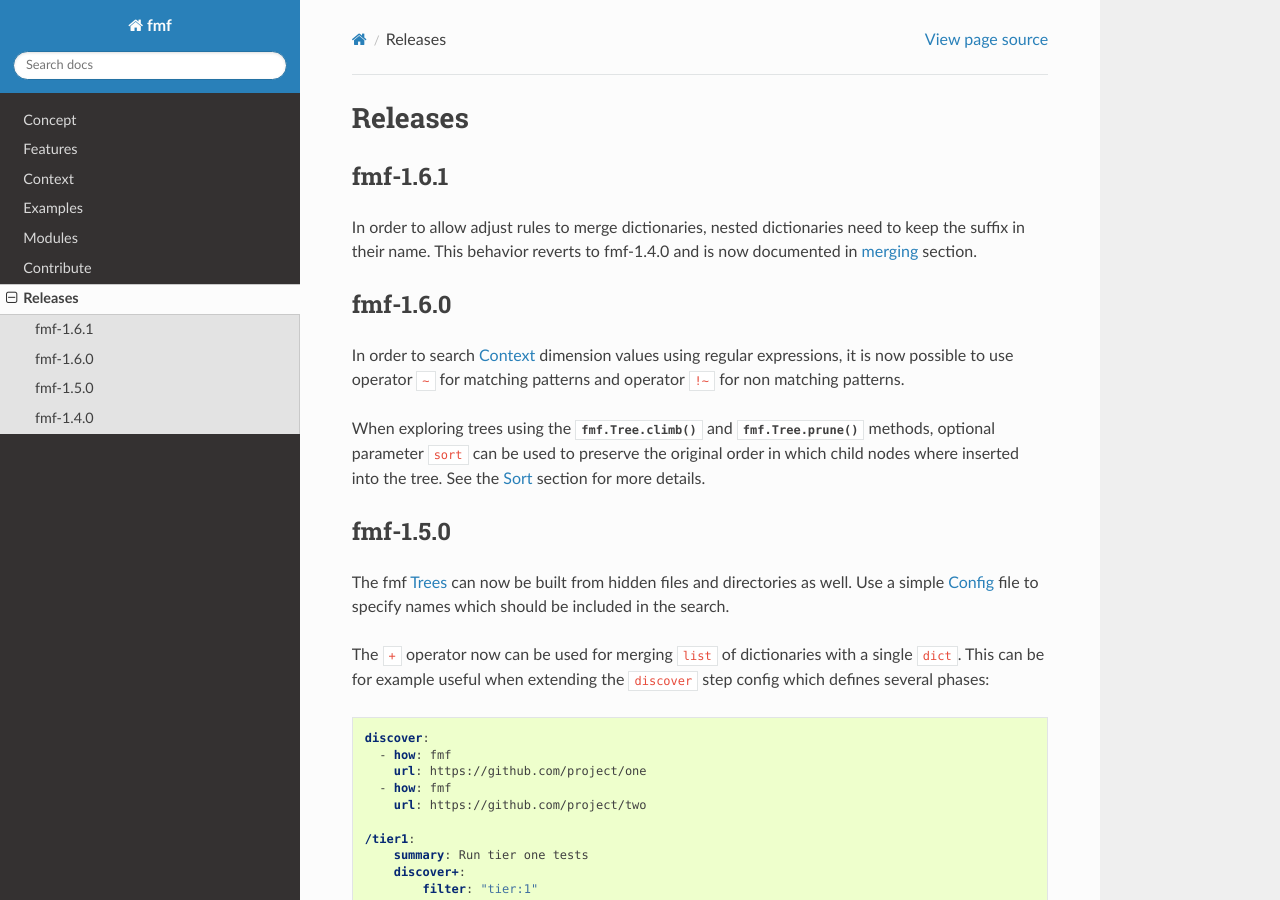
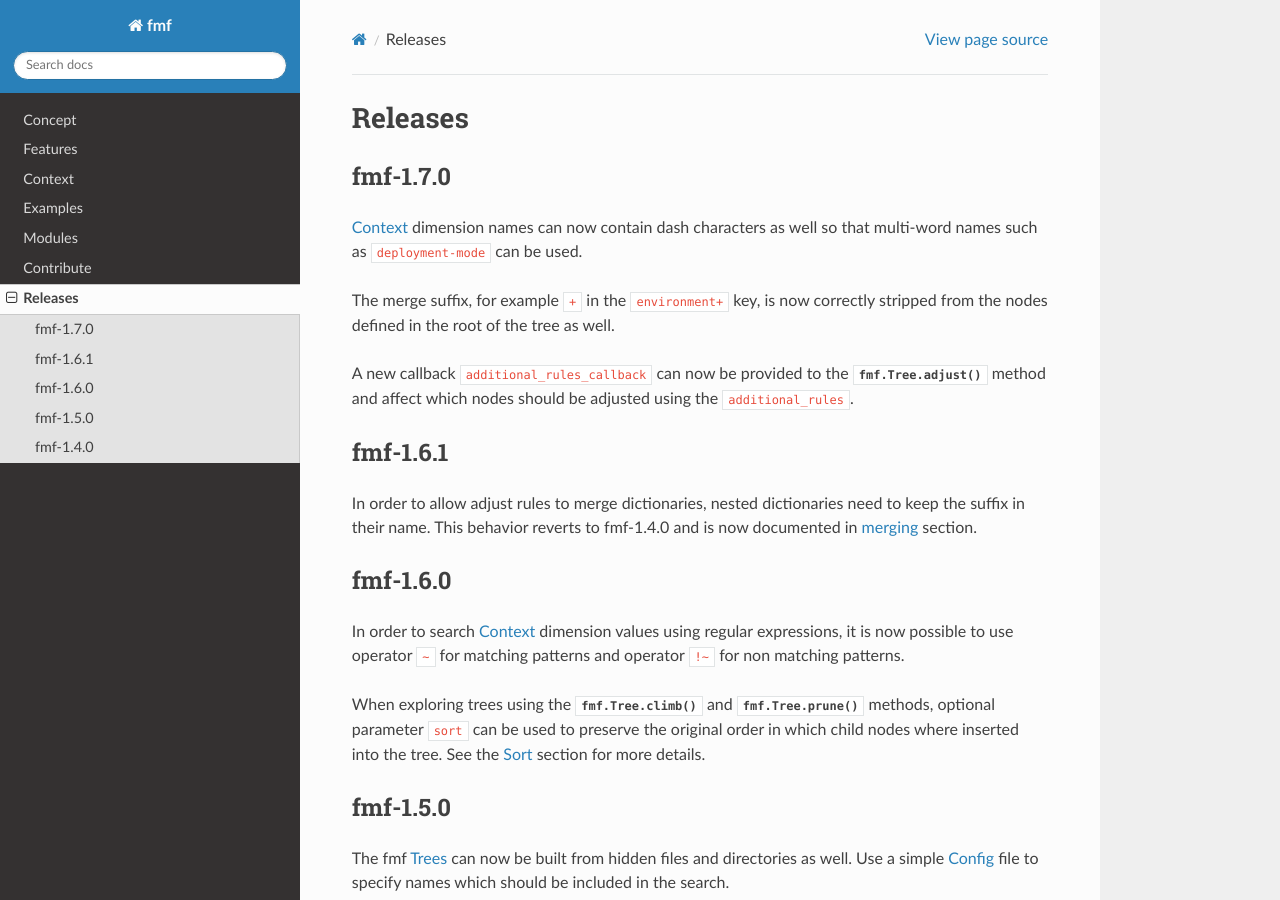
Before and after one commit to teemtee/fmf, a Sphinx documentation site: the page built from docs/releases.rst, in a window 1280 px wide and 900 px high. Built offline with Sphinx 7.4.7 and the Read the Docs theme 3.1.0, drawn with Linux system fonts in a browser that asks for light colours.

Commit message:
Release fmf-1.7.0 (#284)

```diff
--- a/docs/releases.rst
+++ b/docs/releases.rst
@@ -3,6 +3,23 @@
 ======================
     Releases
 ======================
+
+
+fmf-1.7.0
+~~~~~~~~~~~~~~~~~~~~~~~~~~~~~~~~~~~~~~~~~~~~~~~~~~~~~~~~~~~~~~~~~~
+
+:ref:`context` dimension names can now contain dash characters as
+well so that multi-word names such as ``deployment-mode`` can be
+used.
+
+The merge suffix, for example ``+`` in the ``environment+`` key,
+is now correctly stripped from the nodes defined in the root of
+the tree as well.
+
+A new callback ``additional_rules_callback`` can now be provided
+to the :py:meth:`fmf.Tree.adjust` method and affect which nodes
+should be adjusted using the ``additional_rules``.
+
 
 fmf-1.6.1
 ~~~~~~~~~~~~~~~~~~~~~~~~~~~~~~~~~~~~~~~~~~~~~~~~~~~~~~~~~~~~~~~~~~
```
